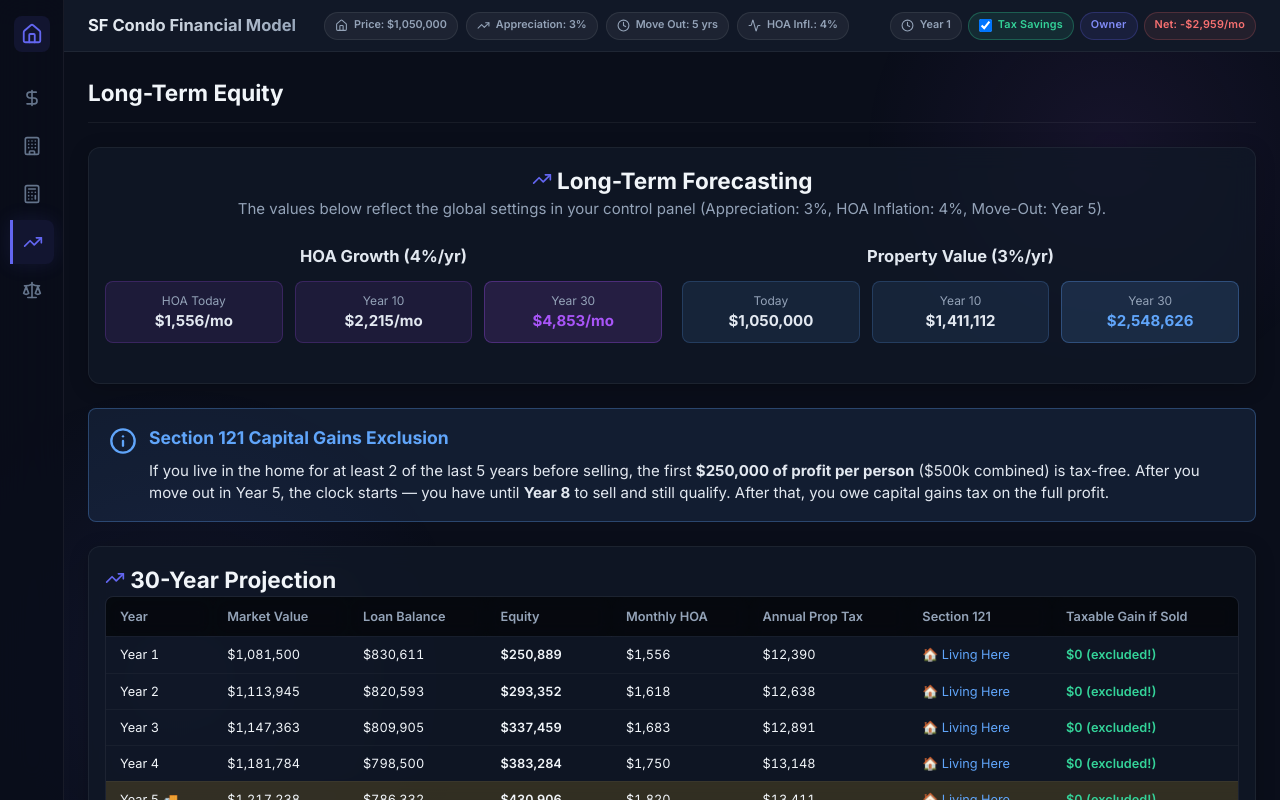
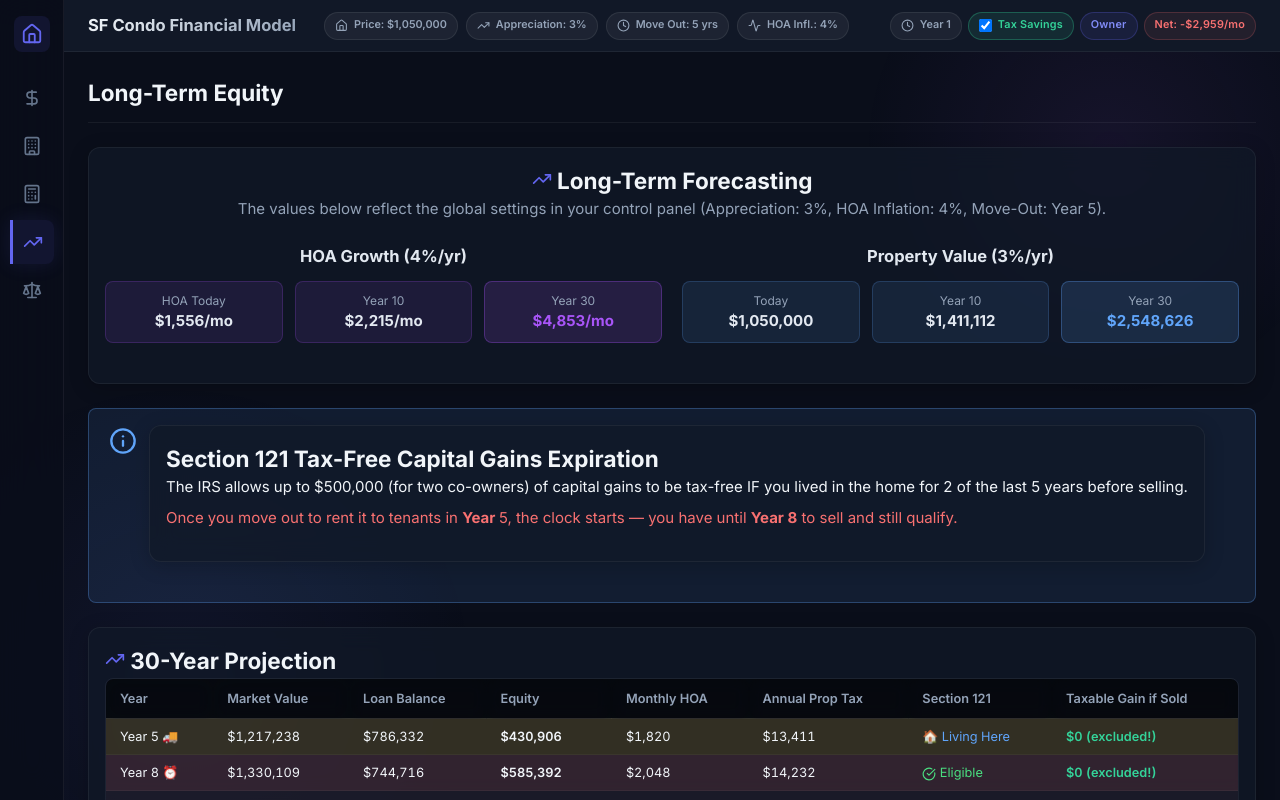
Before and after one commit to ehongkuo/sf-condo-model, a React app in the folder app/: page / in a window 1280 px wide. Both pictures are taken after a click on the button 31 px from the left and 242 px from the top of the page. Built offline with nearby package versions, Linux system fonts and the light colour scheme; the HTML template or start-up script is replaced by a standard one.

Commit message:
Dynamically disable Move-Out slider and Section 121 logic when Rental mode is active

```diff
--- a/app/src/App.jsx
+++ b/app/src/App.jsx
@@ -358,7 +358,9 @@ function App() {
             {activeTab === "longterm" && (
               <>
                 <ContextualSlider icon={TrendingUp} label="Appreciation" value={appreciation} setValue={setAppreciation} min={0} max={10} step={0.5} format="percentage" />
-                <ContextualSlider icon={Clock} label="Move Out" value={moveOutYear} setValue={setMoveOutYear} min={2} max={10} step={1} format="years" />
+                {!isRental && (
+                  <ContextualSlider icon={Clock} label="Move Out" value={moveOutYear} setValue={setMoveOutYear} min={2} max={10} step={1} format="years" />
+                )}
                 <ContextualSlider icon={Activity} label="HOA Infl." value={hoaInflation} setValue={setHoaInflation} min={1} max={10} step={0.5} format="percentage" />
               </>
             )}
@@ -522,6 +524,7 @@ function App() {
 
         {activeTab === "longterm" && (
           <LongTermTab
+            isRental={isRental}
             purchasePrice={purchasePrice}
             loanAmount={loanAmount}
             amortizationSchedule={amortizationSchedule}
--- a/app/src/LongTermTab.jsx
+++ b/app/src/LongTermTab.jsx
@@ -3,6 +3,7 @@ import { TrendingUp, CheckCircle, XCircle, Info } from "lucide-react";
 import { formatCurrency } from "./utils";
 
 function LongTermTab({
+  isRental,
   purchasePrice,
   loanAmount,
   amortizationSchedule,
@@ -36,12 +37,16 @@ function LongTermTab({
 
       // Section 121 eligibility
       let section121Status;
+      if (isRental) {
+        section121Status = "expired";
+      } else {
         if (year <= moveOutYear) {
           section121Status = "living";
         } else if (year <= moveOutYear + 3) {
           section121Status = "eligible";
         } else {
           section121Status = "expired";
+        }
       }
 
       const capitalGain = marketValue - purchasePrice;
@@ -93,8 +98,8 @@ function LongTermTab({
 
         <p style={{ color: "#94a3b8", marginBottom: "24px" }}>
           The values below reflect the global settings in your control panel
-          (Appreciation: {appreciation}%, HOA Inflation: {hoaInflation}%,
-          Move-Out: Year {moveOutYear}).
+          (Appreciation: {appreciation}%, HOA Inflation: {hoaInflation}%
+          {!isRental && `, Move-Out: Year ${moveOutYear}`}).
         </p>
 
         <div
@@ -255,17 +260,27 @@ function LongTermTab({
           style={{ flexShrink: 0, marginTop: "2px" }}
         />
         <div>
-          <h3 style={{ color: "#60a5fa", margin: "0 0 8px 0" }}>
-            Section 121 Capital Gains Exclusion
-          </h3>
-          <p style={{ margin: 0, color: "#e2e8f0", lineHeight: 1.5 }}>
-            If you live in the home for at least 2 of the last 5 years before
-            selling, the first <strong>$250,000 of profit per person</strong>{" "}
-            ($500k combined) is tax-free. After you move out in Year{" "}
+          <div className="card" style={{ marginBottom: "24px" }}>
+            <h2>Section 121 Tax-Free Capital Gains Expiration</h2>
+            <div style={{ marginBottom: "16px" }}>
+              <p>
+                The IRS allows up to $500,000 (for two co-owners) of capital gains
+                to be tax-free IF you lived in the home for 2 of the last 5 years
+                before selling.
+              </p>
+              {isRental ? (
+                <p style={{ color: "#f87171", marginTop: "8px" }}>
+                  <strong>Note:</strong> Because you are currently modeling the property as a <strong>Rental</strong> from Day 1, you do not meet the primary residence test. All capital gains are fully taxable.
+                </p>
+              ) : (
+                <p style={{ color: "#f87171", marginTop: "8px" }}>
+                  Once you move out to rent it to tenants in <strong>Year </strong>
                   {moveOutYear}, the clock starts — you have until{" "}
                   <strong>Year {moveOutYear + 3}</strong> to sell and still qualify.
-            After that, you owe capital gains tax on the full profit.
                 </p>
+              )}
+            </div>
+          </div>
         </div>
       </div>
 
@@ -289,9 +304,22 @@ function LongTermTab({
               </tr>
             </thead>
             <tbody>
-              {projectionData.map((row) => {
-                const isCurrentMoveOut = row.year === moveOutYear;
-                const isDeadline = row.year === moveOutYear + 3;
+              {projectionData
+                .filter(
+                  (row) =>
+                    isRental
+                      ? [5, 10, 15, 30].includes(row.year)
+                      : (row.year === moveOutYear ||
+                         row.year === moveOutYear + 3 ||
+                         [5, 10, 15, 30].includes(row.year))
+                )
+                .sort((a, b) => a.year - b.year)
+                .map((row, index, array) => {
+                  // Only keep unique years in case moveOutYear overlaps with 5, 10, 15, 30
+                  if (index > 0 && array[index - 1].year === row.year)
+                    return null;
+                  const isCurrentMoveOut = !isRental && row.year === moveOutYear;
+                  const isDeadline = !isRental && row.year === moveOutYear + 3;
                   const isExpired = row.section121Status === "expired";
 
                   let rowBg = "transparent";
```
Lines whose indentation alone changed are shown as unchanged.
